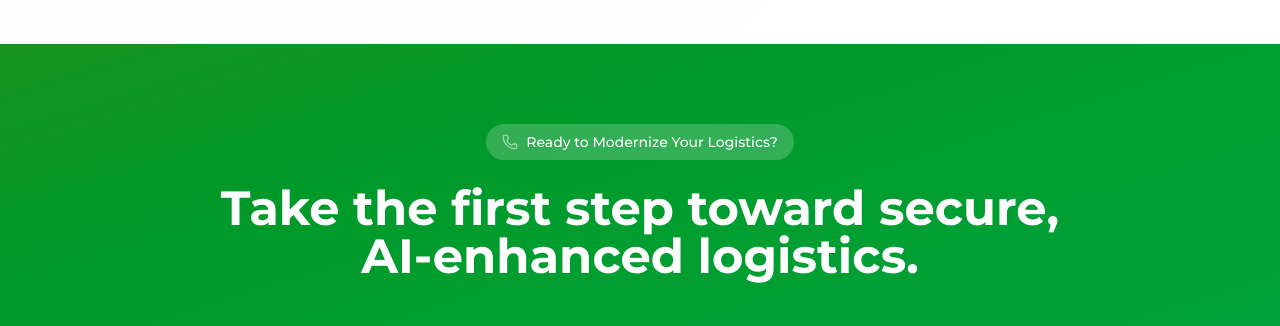
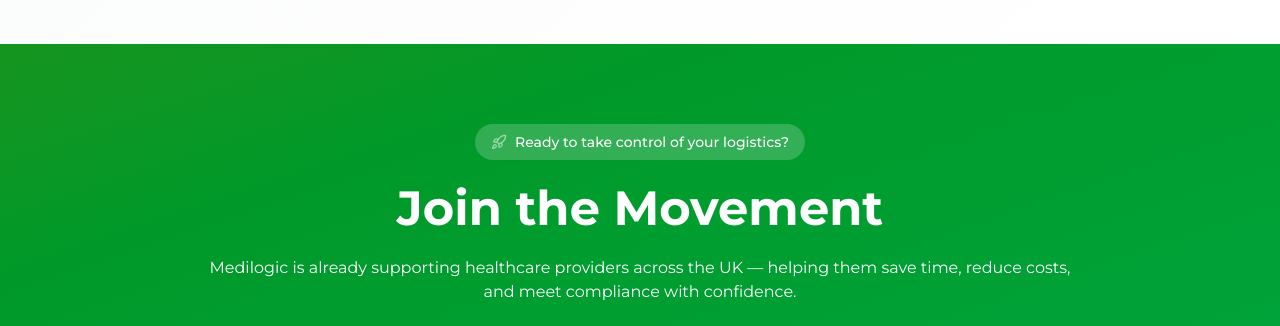
Before and after one commit to Izcomayana/medilogic, a Next.js app: page /about in a window 1280 px wide. Shown: the part 5400-5726 px from the top of the page. Built offline with nearby package versions, Linux system fonts and the light colour scheme.

Commit message:
CTA section and prettier fix

```diff
--- a/app/(landingpage)/about/index.tsx
+++ b/app/(landingpage)/about/index.tsx
@@ -8,6 +8,7 @@
 import Vision from "./components/Vision";
 import Compliance from "./components/Compliance";
 import { CTA } from "../../../components/CTA";
+import { Rocket } from "lucide-react";
 
 export const About = () => {
   return (
@@ -18,7 +19,14 @@
       <WhoWeServe />
       <Vision />
       <Compliance />
-      <CTA />
+      <CTA
+        badgeText={"Ready to take control of your logistics?"}
+        badgeIcon={<Rocket className="w-4 h-4 animate-pulse" />}
+        heading={"Join the Movement"}
+        subText={
+          "Medilogic is already supporting healthcare providers across the UK — helping them save time, reduce costs, and meet compliance with confidence."
+        }
+      />
     </div>
   );
 };
--- a/app/(landingpage)/features/page.tsx
+++ b/app/(landingpage)/features/page.tsx
@@ -1,6 +1,6 @@
 import React from "react";
 import { Features } from ".";
 
-export default function FeaturesPage () {
+export default function FeaturesPage() {
   return <Features />;
-};
+}
--- a/app/(landingpage)/page.tsx
+++ b/app/(landingpage)/page.tsx
@@ -8,6 +8,7 @@
 import { QuickStart } from "./components/QuickStart";
 import { CTA } from "../../components/CTA";
 import { KeyFeatures } from "./components/KeyFeatures";
+import { Phone } from "lucide-react";
 
 export default function HomePage() {
   return (
@@ -19,7 +20,11 @@
       <AIAnalytics />
       <Security />
       <QuickStart />
-      <CTA />
+      <CTA
+        badgeText={"Ready to Modernize Your Logistics?"}
+        badgeIcon={<Phone className="w-4 h-4 animate-pulse" />}
+        heading={"Take the first step toward secure, AI-enhanced logistics."}
+      />
     </div>
   );
 }
--- a/components/CTA/index.tsx
+++ b/components/CTA/index.tsx
@@ -1,10 +1,24 @@
 import React from "react";
 import { useInView } from "../../app/(landingpage)/hooks/useInView";
 import { fadeInUp } from "../../app/(landingpage)/hooks/annimation";
-import { ArrowRight, Phone } from "lucide-react";
+import { ArrowRight } from "lucide-react";
 import { Button } from "@/components/ui/button";
 
-export const CTA = () => {
+type CTAProps = {
+  badgeText: string;
+  badgeIcon: React.ReactNode;
+  heading: string;
+  subText?: string;
+  primaryCtaText?: string;
+  secondaryCtaText?: string;
+};
+
+export const CTA: React.FC<CTAProps> = ({
+  badgeText,
+  badgeIcon,
+  heading,
+  subText,
+}) => {
   const [ctaRef, ctaInView] = useInView(0.1);
 
   return (
@@ -19,19 +33,20 @@
           className={`${fadeInUp} ${ctaInView ? "opacity-100 translate-y-0 scale-100" : "opacity-0 translate-y-12 scale-95"}`}
         >
           <div className="inline-flex items-center gap-2 bg-white/20 text-white px-4 py-2 rounded-full text-sm font-medium mb-6 hover:scale-105 transition-transform duration-300 backdrop-blur-sm">
-            <Phone className="w-4 h-4 animate-pulse" />
-            Ready to Modernize Your Logistics?
+            {badgeIcon}
+            {badgeText}
           </div>
-          <h2 className="text-3xl md:text-5xl font-bold mb-6">
-            Take the first step toward secure, AI-enhanced logistics.
-          </h2>
+          <div className="">
+            <h2 className="text-3xl md:text-5xl font-bold mb-6">{heading}</h2>
+            <p className="">{subText}</p>
+          </div>
           <div
             className={`flex flex-col sm:flex-row gap-6 justify-center items-center mt-12 ${fadeInUp} ${ctaInView ? "opacity-100 translate-y-0" : "opacity-0 translate-y-8"}`}
             style={{ transitionDelay: "300ms" }}
           >
             <Button
               size="lg"
-              className="bg-white text-[#15941f] hover:bg-gray-100 px-8 py-4 text-lg font-semibold rounded-xl shadow-lg hover:shadow-xl transition-all duration-300 group hover:scale-105"
+              className="bg-white text-[#15941f] hover:bg-gray-100 px-8 py-4 text-lg font-semibold rounded-xl shadow-lg hover:shadow-xl transition-all duration-300 group hover:scale-105 cursor-pointer"
             >
               Book a Demo
               <ArrowRight className="ml-2 w-5 h-5 group-hover:translate-x-1 transition-transform" />
@@ -39,7 +54,7 @@
             <Button
               variant="outline"
               size="lg"
-              className="border-white text-white hover:bg-white hover:text-[#15941f] px-8 py-4 text-lg font-semibold rounded-xl transition-all duration-300 bg-transparent hover:scale-105"
+              className="border-white text-white hover:bg-white hover:text-[#15941f] px-8 py-4 text-lg font-semibold rounded-xl transition-all duration-300 bg-transparent hover:scale-105 cursor-pointer"
             >
               Contact Us
             </Button>
```
